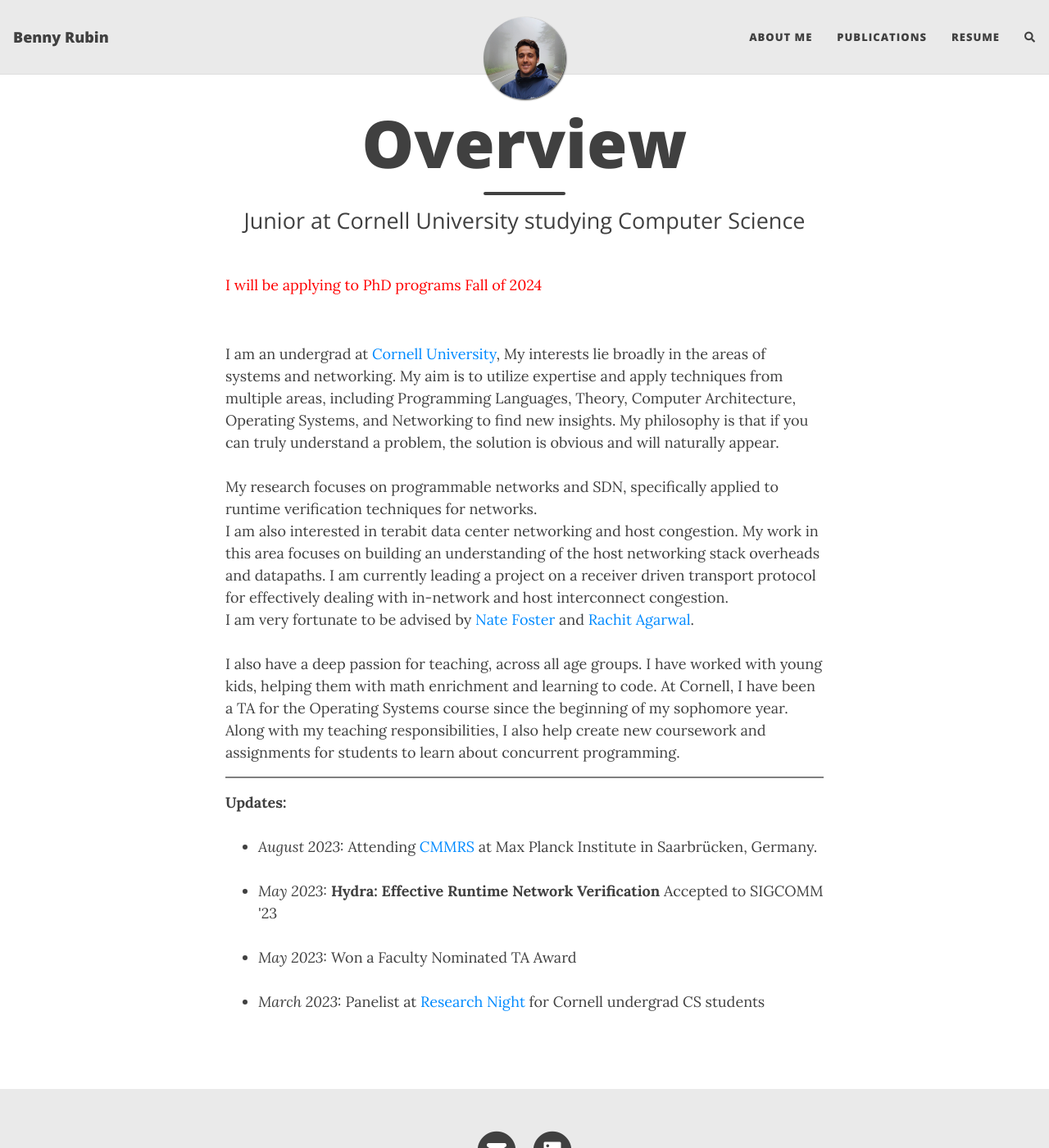
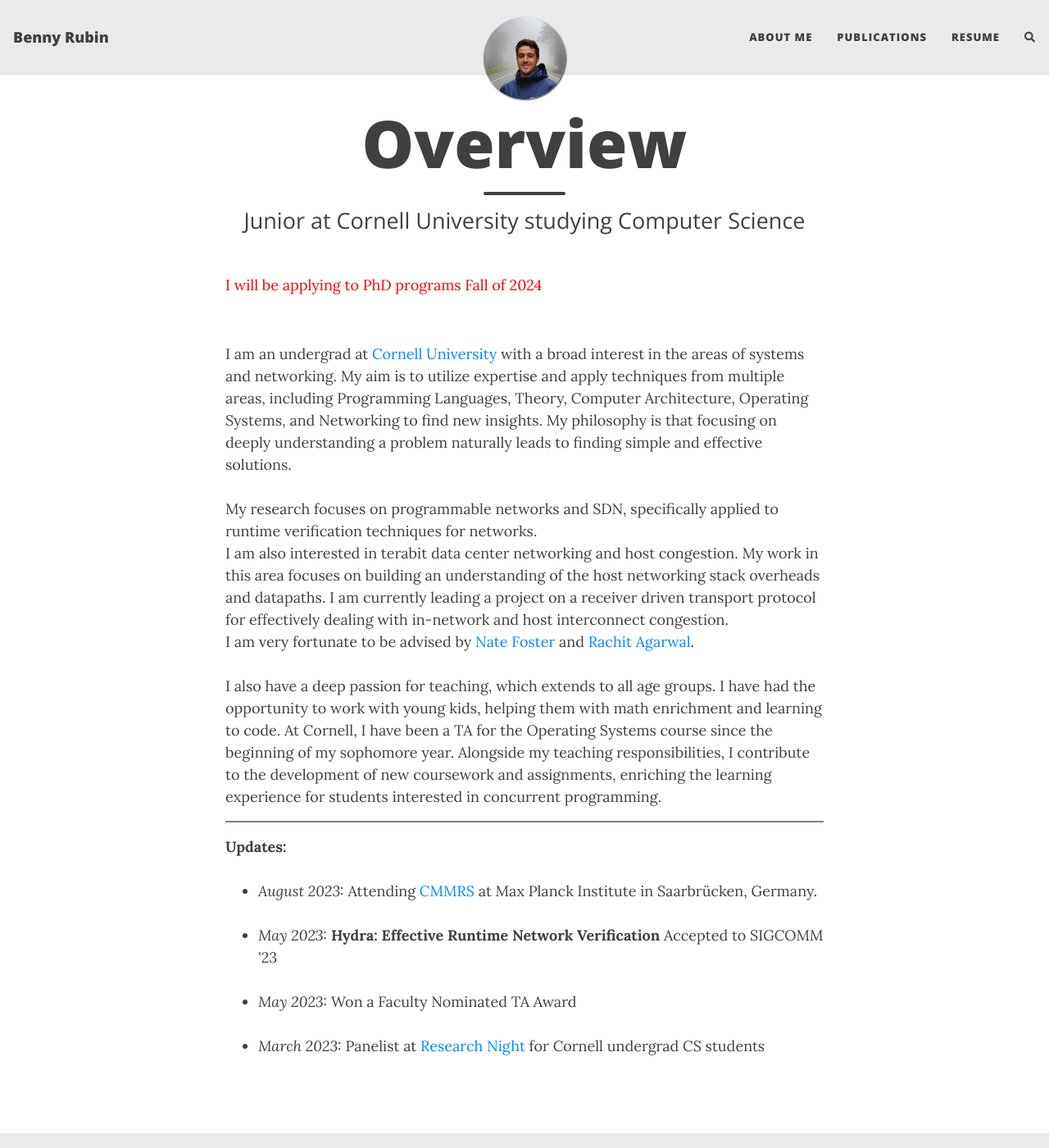
Before and after one commit to bennyrubin/bennyrubin.github.io, a Jekyll site: the page built from index.html, in a window 1280 px wide and 1400 px high. Shown: the whole window at 82% size. Built offline with Jekyll 4.4.1, drawn with Linux system fonts in a browser that asks for light colours; nearby versions of some CDN libraries; the list of posts is cut into pages by our own code; comment, search, counter and statistics services are not loaded.

```diff
--- a/index.html
+++ b/index.html
@@ -8,11 +8,11 @@ use-site-title: true
 <p style="color:red;">I will be applying to PhD programs Fall of 2024</p>
 
 
-<br>I am an undergrad at <a href="https://www.cs.cornell.edu">Cornell University</a>, My interests lie broadly in the
+<br>I am an undergrad at <a href="https://www.cs.cornell.edu">Cornell University</a> with a broad interest in the
 areas of systems and networking. My aim is to utilize expertise and apply techniques from multiple areas, including
 Programming Languages, Theory, Computer Architecture, Operating Systems, and Networking
-to find new insights. My philosophy is that if you can truly understand a problem, the solution is obvious and will
-naturally appear.<br><br>
+to find new insights. My philosophy is that focusing on deeply understanding a problem naturally leads to finding simple
+and effective solutions.<br><br>
 
 My research focuses on programmable networks and SDN, specifically applied to runtime verification
 techniques for networks. <br>
@@ -23,11 +23,12 @@ driven transport protocol for effectively dealing with in-network and host inter
 fortunate to be advised by <a href="https://www.cs.cornell.edu/~jnfoster/">Nate Foster</a> and <a
     href="https://www.cs.cornell.edu/~ragarwal/">Rachit Agarwal</a>.<br><br>
 
-I also have a deep passion for teaching, across all age groups. I have worked with young kids, helping them with math
+I also have a deep passion for teaching, which extends to all age groups. I have had the opportunity to work with young
+kids, helping them with math
 enrichment and learning to code.
-At Cornell, I have been a TA for the Operating Systems course since the beginning of my sophomore year. Along with my
-teaching responsibilities,
-I also help create new coursework and assignments for students to learn about concurrent programming.
+At Cornell, I have been a TA for the Operating Systems course since the beginning of my sophomore year.
+Alongside my teaching responsibilities, I contribute to the development of new coursework and assignments, enriching the
+learning experience for students interested in concurrent programming. <br>
 
 
 
```
Also changed, not shown: aboutme.md (+3 -2 lines), publications.md (+12 -4 lines), 3 other files.
